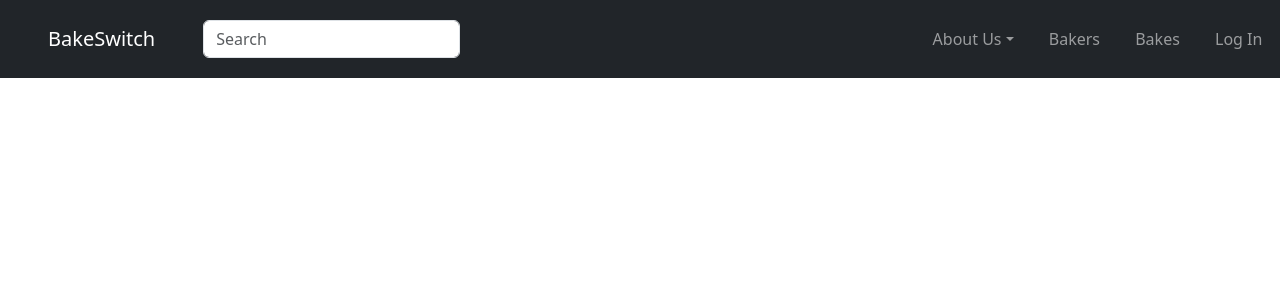
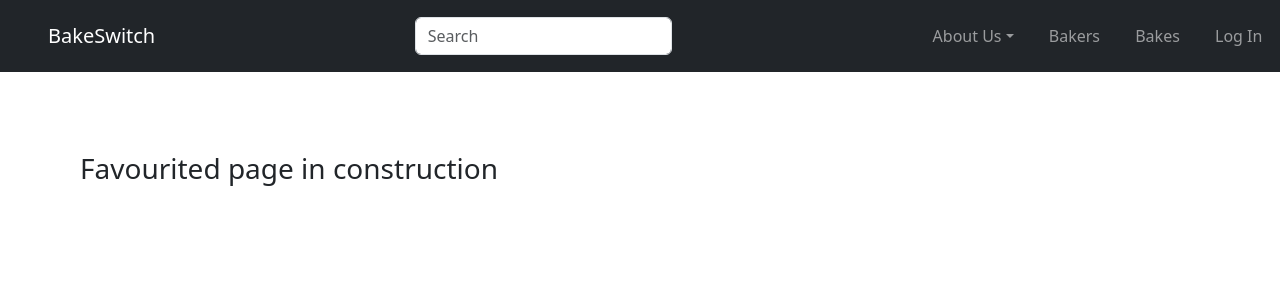
Before and after one commit to bakeswitch/BakeSwitch, a React (Create React App) app: page /favourited in a window 1280 px wide. Shown: the top 300 px of the page. Built offline with nearby package versions, Linux system fonts and the light colour scheme.

Commit message:
Modify heading nav bar, add page routings

```diff
--- a/src/components/Header/AboutUsTab.jsx
+++ b/src/components/Header/AboutUsTab.jsx
@@ -4,7 +4,7 @@ import styles from "./Header.module.css";
 
 export default function AboutUsTab() {
 	return (
-		<div className={styles.aboutUsTab}>
+		<div className={styles.tab}>
 			<NavDropdown title="About Us">
 				<NavDropdown.Item href="/about#our-story">Our Story</NavDropdown.Item>
 				<NavDropdown.Item href="/about#contact">Contact</NavDropdown.Item>
--- a/src/components/Header/Header.jsx
+++ b/src/components/Header/Header.jsx
@@ -4,47 +4,10 @@ import SearchBar from "./SearchBar";
 import HeaderBrand from "./HeaderBrand";
 import AboutUsTab from "./AboutUsTab";
 import Tab from "./OtherTabs";
+import MyProfileTab from "./MyProfileTab";
 import LogOutTab from "./LogOutTab";
 
 function Header(props) {
-	const tabDetails = [
-		{
-			hrefVal: "/bakers",
-			tabName: "Bakers",
-		},
-		{
-			hrefVal: "/bakes",
-			tabName: "Bakes",
-		},
-	];
-
-	const loggedOutTabs = [
-		...tabDetails,
-		{
-			hrefVal: "/log-in",
-			tabName: "Log In",
-		},
-	];
-
-	const loggedInTabs = [
-		...tabDetails,
-		{
-			hrefVal: "",
-			tabName: "Profile settings",
-		},
-		{
-			hrefVal: "",
-			tabName: "Chats",
-		},
-		{
-			hrefVal: "",
-			tabName: "Favourited",
-		},
-	];
-
-	//Determine which set of tabs to show depending on whether user is logged in
-	const currentTabs = props.isLoggedIn ? loggedInTabs : loggedOutTabs;
-
 	return (
 		<Navbar collapseOnSelect expand="sm" bg="dark" variant="dark" sticky="top">
 			<HeaderBrand />
@@ -53,10 +16,11 @@ function Header(props) {
 				<SearchBar />
 				<Nav className="ms-auto">
 					<AboutUsTab />
-					{currentTabs.map((item) => (
-						<Tab hrefVal={item.hrefVal} tabName={item.tabName} />
-					))}
-					{/* Log Out tab only shows when isLogggedIn is true */}
+					<Tab hrefVal="/bakers" tabName="Bakers" />
+					<Tab hrefVal="/bakes" tabName="Bakes" />
+					{!props.isLoggedIn && <Tab hrefVal="/log-in" tabName="Log In" />}
+					{props.isLoggedIn && <Tab hrefVal="/order-cart" tabName="My Order Cart" />}
+					{props.isLoggedIn && <MyProfileTab />}
 					{props.isLoggedIn && <LogOutTab />}
 				</Nav>
 			</Navbar.Collapse>
--- a/src/components/Header/Header.module.css
+++ b/src/components/Header/Header.module.css
@@ -1,14 +1,5 @@
 .title {
-	margin: 0.7rem 10rem 0.7rem 3rem;
-}
-
-.searchBar {
-	margin-left: 2rem;
-}
-
-.aboutUsTab {
-	margin-left: 2.5rem;
-	margin-right: 0.6rem;
+	margin: 0.5rem 3rem;
 }
 
 .tab {
--- a/src/components/Header/HeaderBrand.jsx
+++ b/src/components/Header/HeaderBrand.jsx
@@ -1,5 +1,5 @@
 import React from "react";
-import { Navbar } from "react-bootstrap";
+import Navbar from "react-bootstrap/Navbar";
 import styles from "./Header.module.css";
 
 export default function HeaderBrand() {
--- /dev/null
+++ b/src/components/Header/MyProfileTab.jsx
@@ -0,0 +1,32 @@
+import React from "react";
+import NavDropdown from "react-bootstrap/NavDropdown";
+import styles from "./Header.module.css";
+
+function MyProfileTab() {
+	const loggedInTabs = [
+		{
+			hrefVal: "/profile-settings",
+			tabName: "Profile settings",
+		},
+		{
+			hrefVal: "/chats",
+			tabName: "Chats",
+		},
+		{
+			hrefVal: "/favourited",
+			tabName: "Favourited",
+		},
+	];
+
+	return (
+		<div className={styles.tab}>
+			<NavDropdown title="My Profile">
+				{loggedInTabs.map((item) => (
+					<NavDropdown.Item href={item.hrefVal}>{item.tabName}</NavDropdown.Item>
+				))}
+			</NavDropdown>
+		</div>
+	);
+}
+
+export default MyProfileTab;
--- a/src/components/Header/SearchBar.jsx
+++ b/src/components/Header/SearchBar.jsx
@@ -4,8 +4,8 @@ import styles from "./Header.module.css";
 
 export default function SearchBar() {
 	return (
-		<Form inline className={styles.searchBar}>
-			<FormControl type="text" placeholder="Search" className="mr-sm-2" />
+		<Form inline className="ms-auto">
+			<FormControl type="text" placeholder="Search" />
 		</Form>
 	);
 }
--- /dev/null
+++ b/src/pages/Chats.js
@@ -0,0 +1,6 @@
+import React from "react";
+
+export default function Chats(props) {
+	//replace with actual content
+	return <h3 style={{ padding: "5rem" }}>Chats page in construction</h3>;
+}
--- /dev/null
+++ b/src/pages/Favourited.js
@@ -0,0 +1,6 @@
+import React from "react";
+
+export default function Favourited(props) {
+	//replace with actual content
+	return <h3 style={{ padding: "5rem" }}>Favourited page in construction</h3>;
+}
--- /dev/null
+++ b/src/pages/OrderCart.js
@@ -0,0 +1,6 @@
+import React from "react";
+
+export default function OrderCart(props) {
+	//replace with actual content
+	return <h3 style={{ padding: "5rem" }}>Order cart page in construction</h3>;
+}
--- /dev/null
+++ b/src/pages/ProfileSettings.js
@@ -0,0 +1,6 @@
+import React from "react";
+
+export default function ProfileSettings(props) {
+	//replace with actual content
+	return <h3 style={{ padding: "5rem" }}>Profile settings page in construction</h3>;
+}
--- a/src/pages/index.js
+++ b/src/pages/index.js
@@ -6,6 +6,10 @@ import Bakers from "./Bakers";
 import Bakes from "./Bakes";
 import LogIn from "./LogIn";
 import SignUp from "./SignUp";
+import OrderCart from "./OrderCart";
+import ProfileSettings from "./ProfileSettings";
+import Chats from "./Chats";
+import Favourited from "./Favourited";
 
 function Webpages() {
 	return (
@@ -16,6 +20,10 @@ function Webpages() {
 			<Route exact path="/bakes" component={Bakes} />
 			<Route exact path="/log-in" component={LogIn} />
 			<Route exact path="/sign-up" component={SignUp} />
+			<Route exact path="/order-cart" component={OrderCart} />
+			<Route exact path="/profile-settings" component={ProfileSettings} />
+			<Route exact path="/chats" component={Chats} />
+			<Route exact path="/favourited" component={Favourited} />
 		</BrowserRouter>
 	);
 }
```
